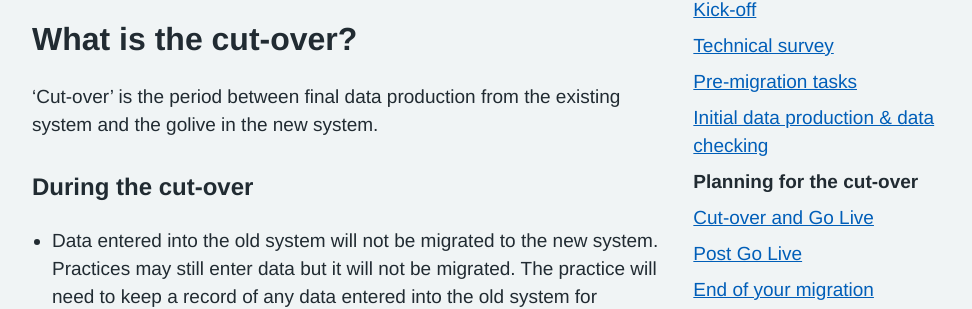
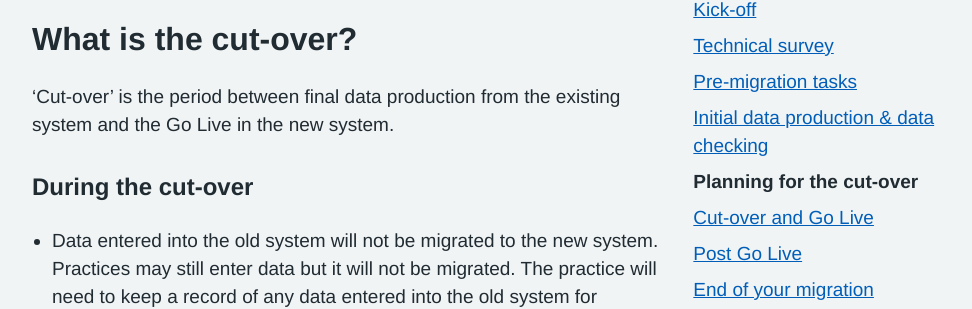
Before and after one commit to nhsconnect/prm-practice-migration, a Jekyll site: the page built from guide/05-planning-for-cut-over.md, in a window 1280 px wide and 900 px high, scrolled down 320 px. Shown: the part 174-483 px from the top of the window, without its empty margins (128-1100 px from the left). Built offline with Jekyll 4.4.1, drawn with Linux system fonts in a browser that asks for light colours; some web fonts are replaced.

Commit message:
Update 05-planning-for-cut-over.md

```diff
--- a/guide/05-planning-for-cut-over.md
+++ b/guide/05-planning-for-cut-over.md
@@ -10,7 +10,7 @@ breadcrumbparent: /guide
 
 ## What is the cut-over?
 
-‘Cut-over’ is the period between final data production from the existing system and the golive in the new system.
+‘Cut-over’ is the period between final data production from the existing system and the Go Live in the new system.
 
 
 ### During the cut-over
@@ -168,7 +168,6 @@ For any of the above, you may need to arrange for emergency/urgent activities to
 
 * The exisitng supplier system (source) maintenance support will continue for 3 months post go-live and you will have access to the system/data it for this period
 
-
 * Any patients (other than deceased) deducted before your final data production won't migrate
 
 * We strongly recommend that practices draft in additional support/cover so that there is dedicated people/time for testing and re-entry
```
